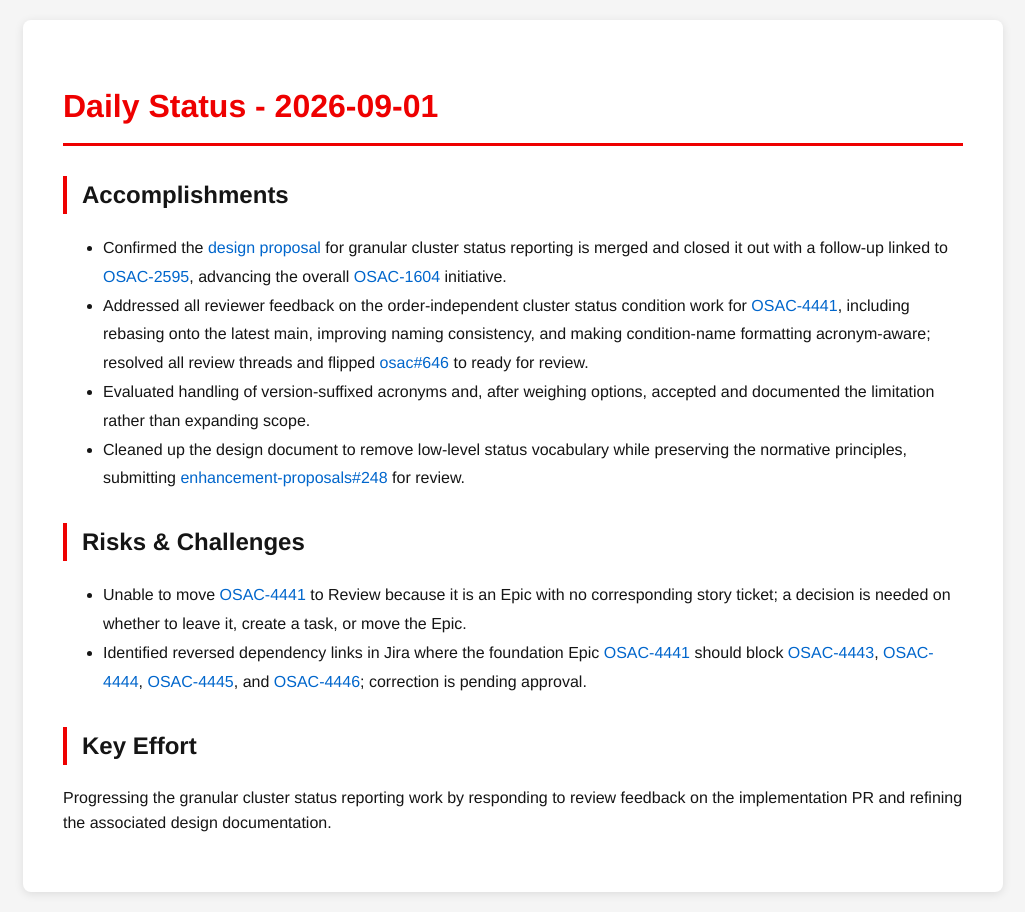
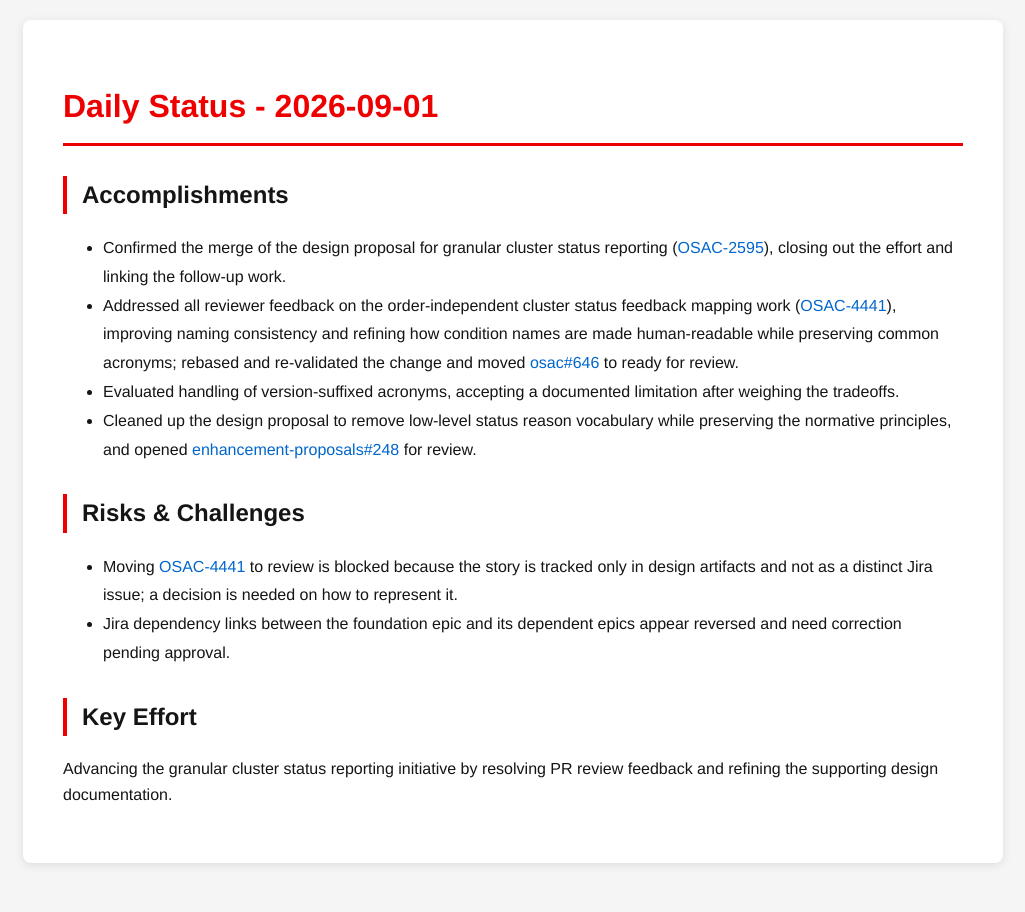
Before and after one commit to tzvatot/daily-status, a Jekyll site: the page built from 2026-09-01.md, in a window 1280 px wide. Shown: the whole page, without its empty margins (127-1152 px from the left). Built offline with Jekyll 4.4.1, drawn with Linux system fonts in a browser that asks for light colours.

Commit message:
Daily status update - 2026-09-01

```diff
--- a/2026-09-01.md
+++ b/2026-09-01.md
@@ -7,14 +7,14 @@ date: 2026-09-01
 # Daily Status - 2026-09-01
 
 ## Accomplishments
-- Confirmed the [design proposal](https://github.com/osac-project/enhancement-proposals/pull/227) for granular cluster status reporting is merged and closed it out with a follow-up linked to [OSAC-2595](https://redhat.atlassian.net/browse/OSAC-2595), advancing the overall [OSAC-1604](https://redhat.atlassian.net/browse/OSAC-1604) initiative.
-- Addressed all reviewer feedback on the order-independent cluster status condition work for [OSAC-4441](https://redhat.atlassian.net/browse/OSAC-4441), including rebasing onto the latest main, improving naming consistency, and making condition-name formatting acronym-aware; resolved all review threads and flipped [osac#646](https://github.com/osac-project/osac/pull/646) to ready for review.
-- Evaluated handling of version-suffixed acronyms and, after weighing options, accepted and documented the limitation rather than expanding scope.
-- Cleaned up the design document to remove low-level status vocabulary while preserving the normative principles, submitting [enhancement-proposals#248](https://github.com/osac-project/enhancement-proposals/pull/248) for review.
+- Confirmed the merge of the design proposal for granular cluster status reporting ([OSAC-2595](https://redhat.atlassian.net/browse/OSAC-2595)), closing out the effort and linking the follow-up work.
+- Addressed all reviewer feedback on the order-independent cluster status feedback mapping work ([OSAC-4441](https://redhat.atlassian.net/browse/OSAC-4441)), improving naming consistency and refining how condition names are made human-readable while preserving common acronyms; rebased and re-validated the change and moved [osac#646](https://github.com/osac-project/osac/pull/646) to ready for review.
+- Evaluated handling of version-suffixed acronyms, accepting a documented limitation after weighing the tradeoffs.
+- Cleaned up the design proposal to remove low-level status reason vocabulary while preserving the normative principles, and opened [enhancement-proposals#248](https://github.com/osac-project/enhancement-proposals/pull/248) for review.
 
 ## Risks & Challenges
-- Unable to move [OSAC-4441](https://redhat.atlassian.net/browse/OSAC-4441) to Review because it is an Epic with no corresponding story ticket; a decision is needed on whether to leave it, create a task, or move the Epic.
-- Identified reversed dependency links in Jira where the foundation Epic [OSAC-4441](https://redhat.atlassian.net/browse/OSAC-4441) should block [OSAC-4443](https://redhat.atlassian.net/browse/OSAC-4443), [OSAC-4444](https://redhat.atlassian.net/browse/OSAC-4444), [OSAC-4445](https://redhat.atlassian.net/browse/OSAC-4445), and [OSAC-4446](https://redhat.atlassian.net/browse/OSAC-4446); correction is pending approval.
+- Moving [OSAC-4441](https://redhat.atlassian.net/browse/OSAC-4441) to review is blocked because the story is tracked only in design artifacts and not as a distinct Jira issue; a decision is needed on how to represent it.
+- Jira dependency links between the foundation epic and its dependent epics appear reversed and need correction pending approval.
 
 ## Key Effort
-Progressing the granular cluster status reporting work by responding to review feedback on the implementation PR and refining the associated design documentation.
+Advancing the granular cluster status reporting initiative by resolving PR review feedback and refining the supporting design documentation.
```
